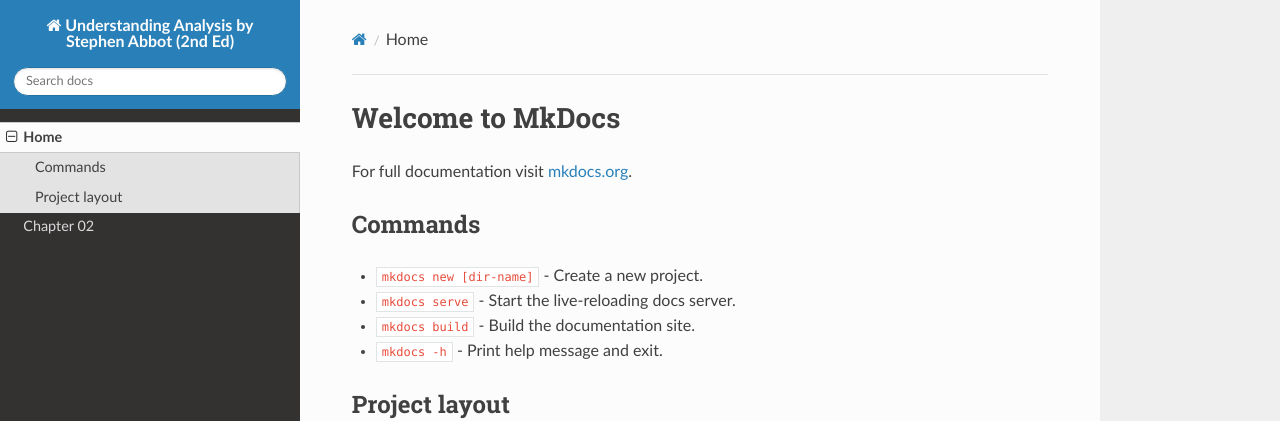
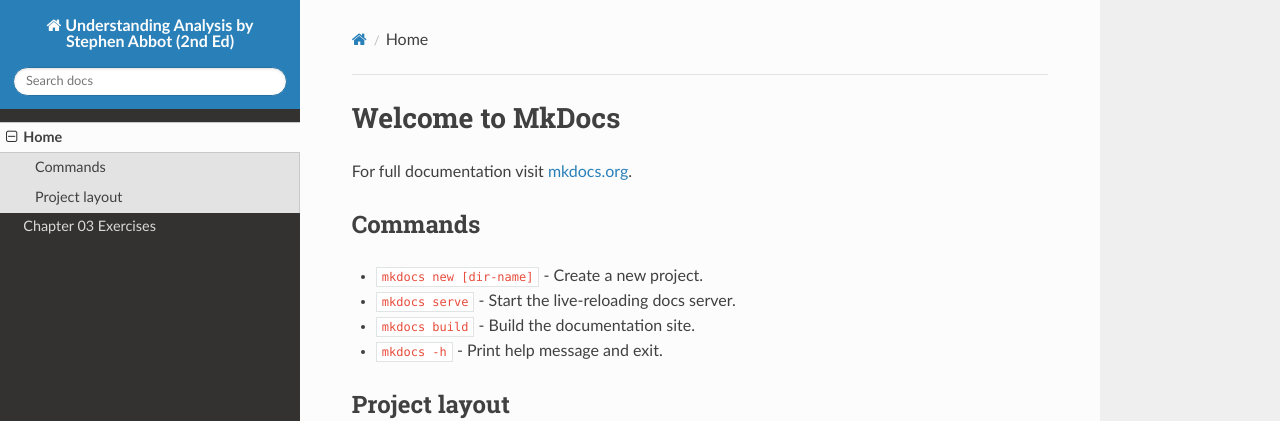
Before and after one commit to eroicaleo/abbot-analysis-2nd, an MkDocs documentation site: the page built from docs/index.md, in a window 1280 px wide. Shown: the top 421 px of the page. Built offline with MkDocs 1.6.1, drawn with Linux system fonts in a browser that asks for light colours; nearby versions of some CDN libraries.

Commit message:
Added ex 3.2.1 problem

```diff
--- a/mkdocs.yml
+++ b/mkdocs.yml
@@ -1,5 +1,13 @@
 site_name: Understanding Analysis by Stephen Abbot (2nd Ed)
 theme: readthedocs
+
 nav:
   - Home: index.md
-  - Chapter 02: ch02.md
+  - Chapter 03 Exercises: ch03ex.md
+
+extra_javascript:
+    - https://cdnjs.cloudflare.com/ajax/libs/mathjax/2.7.0/MathJax.js?config=TeX-AMS-MML_HTMLorMML
+
+markdown_extensions:
+    - mdx_math:
+        enable_dollar_delimiter: True
```
Also changed, not shown: docs/ch02.md (+4 -0 lines), docs/ch03ex.md (added, +14 -0 lines).
